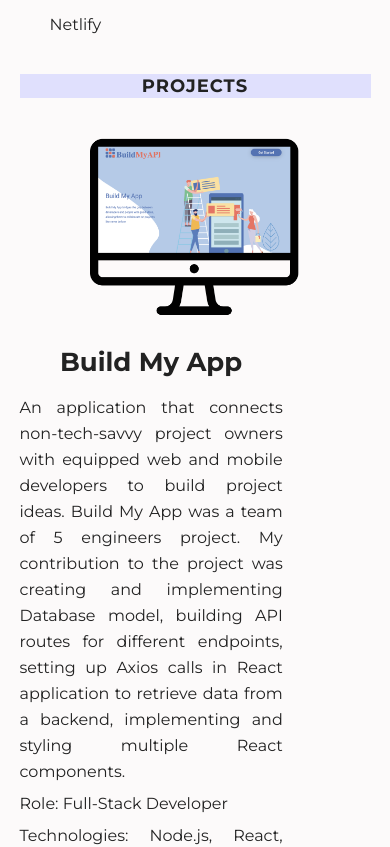
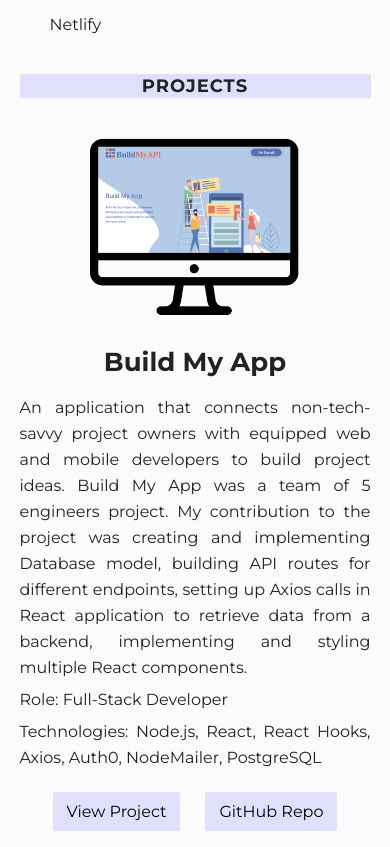
Before and after one commit to MarinaBaskova/portfolio, a React (Create React App) app: page / in a window 390 px wide. Shown: the part 1645-2492 px from the top of the page. Built offline with nearby package versions, Linux system fonts and the light colour scheme; the HTML template or start-up script is replaced by a standard one.

Commit message:
fixed project spacing

```diff
--- a/src/index.css
+++ b/src/index.css
@@ -371,6 +371,12 @@
   align-items: flex-start;
   padding: 40px 0px 60px;
 }
+@media (max-width: 800px) {
+  .projects {
+    margin-bottom: 0px;
+    padding: 20px 0px 20px;
+  }
+}
 
 @media (max-width: 575px) {
   .projects {
@@ -380,8 +386,12 @@
 }
 
 .project-name {
-  text-align: center;
   margin-top: 2rem;
+}
+@media (max-width: 575px) {
+  .project-name {
+    text-align: center;
+  }
 }
 
 .info {
@@ -390,6 +400,11 @@
 @media (max-width: 800px) {
   .info {
     width: 75%;
+  }
+}
+@media (max-width: 575px) {
+  .info {
+    width: 100%;
   }
 }
 
```
